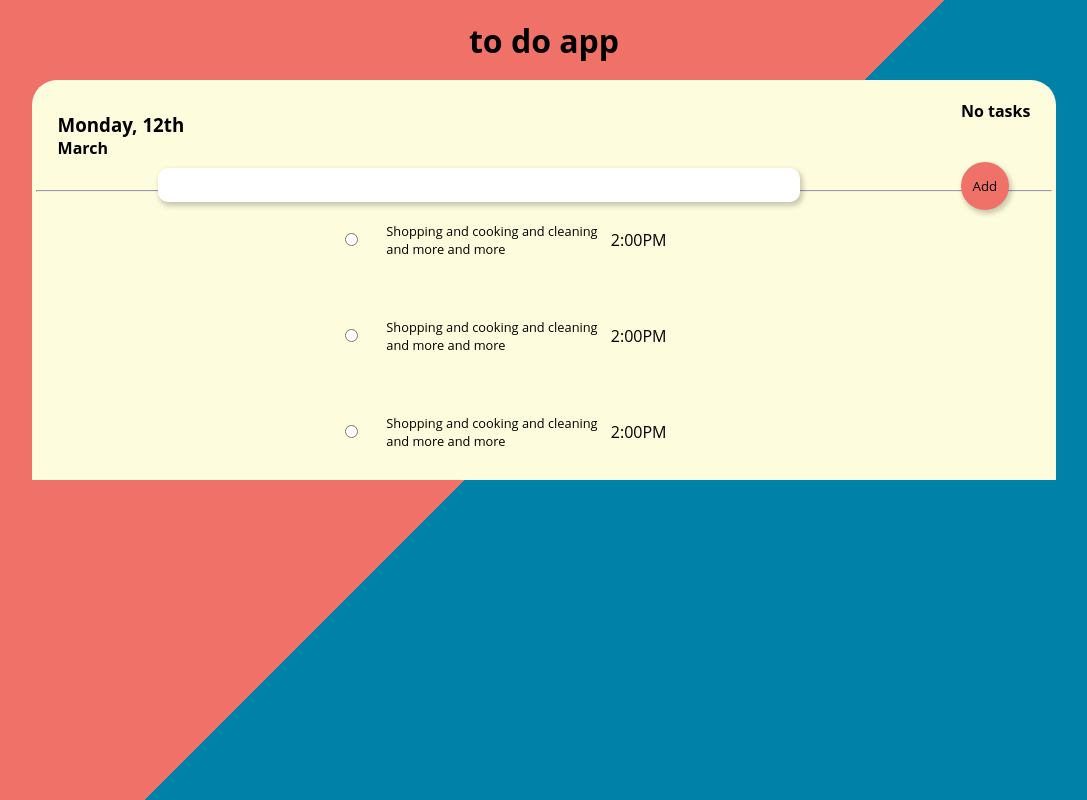
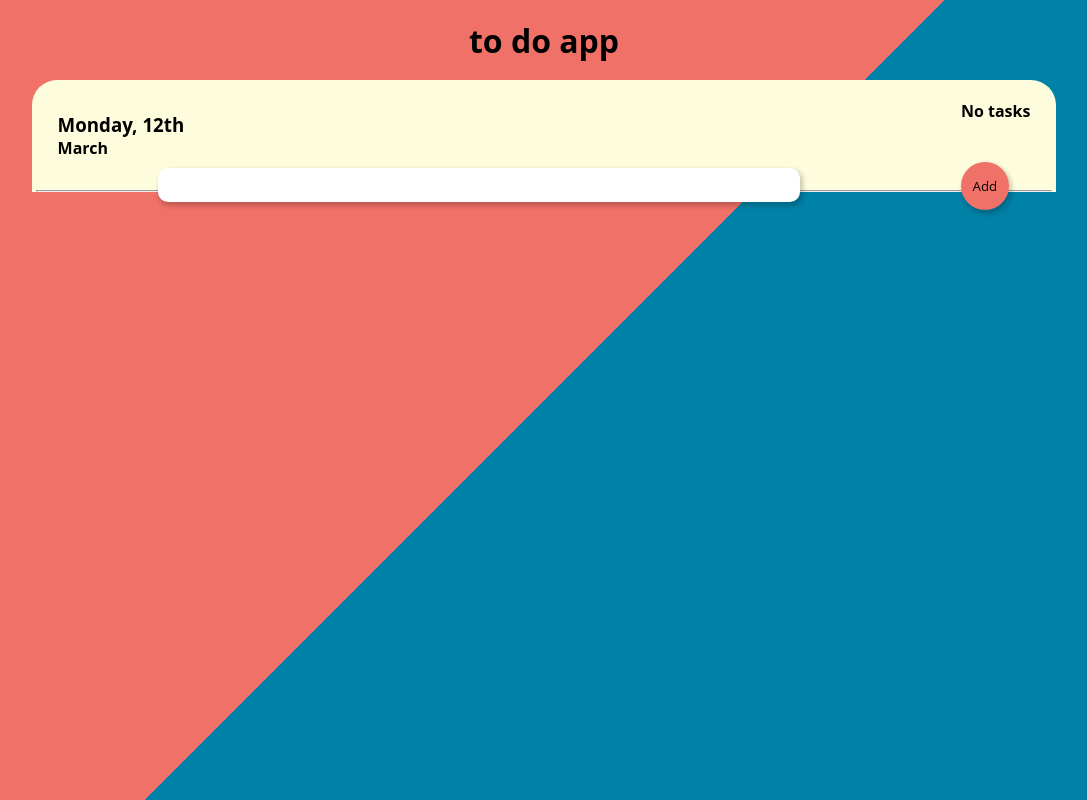
Before and after one commit to mtzngn/2do, a React (Create React App) app: page / in a window 1280 px wide. Shown: the whole page, without its empty margins (96-1183 px from the left). Built offline with nearby package versions, Linux system fonts and the light colour scheme; the HTML template or start-up script is replaced by a standard one.

Commit message:
added tasks being displayed dynamically

```diff
--- a/src/App.js
+++ b/src/App.js
@@ -109,9 +109,8 @@ function App() {
           </div>
         </div>
         <hr/>
-        <Task/>
-        <Task/>
-        <Task/>
+        {tasks ? tasks.map((task)=>{return(<Task task={task}/>)}) : <></>}
+
 
       </div>
       <div className="enter-task">
--- a/src/componenets/Task.jsx
+++ b/src/componenets/Task.jsx
@@ -21,17 +21,17 @@ const StyledTask = styled.div`
 }
 `
 
-const Task = () => {
+const Task = ({ task }) => {
 return(
     <StyledTask>
             <div className="check">
                 <input type="radio"></input>
             </div>
             <div className="task">
-                <p>Shopping and cooking and cleaning and more and more</p>
+                <p>{task.task}</p>
             </div>
             <div className="time">
-                <p>2:00PM</p>
+                <p>{task.time}</p>
             </div>
     </StyledTask>
 )
```
